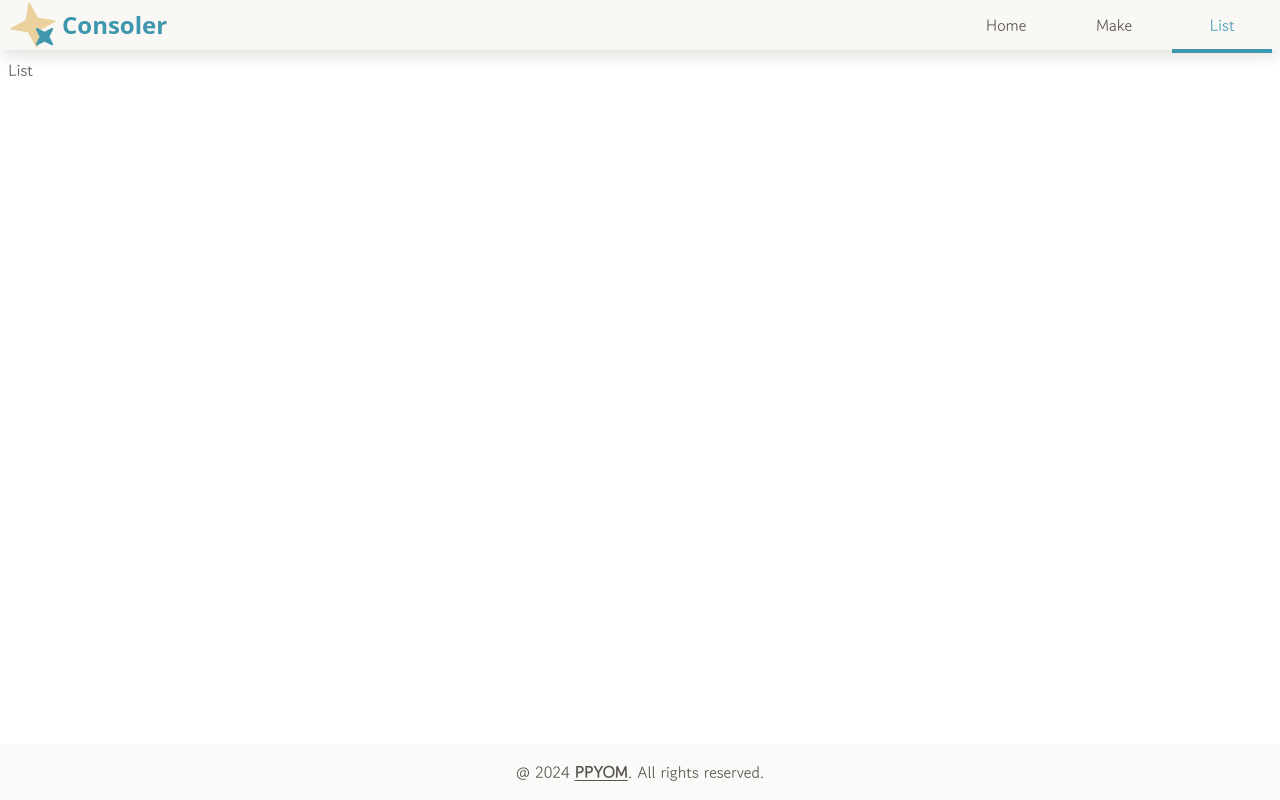
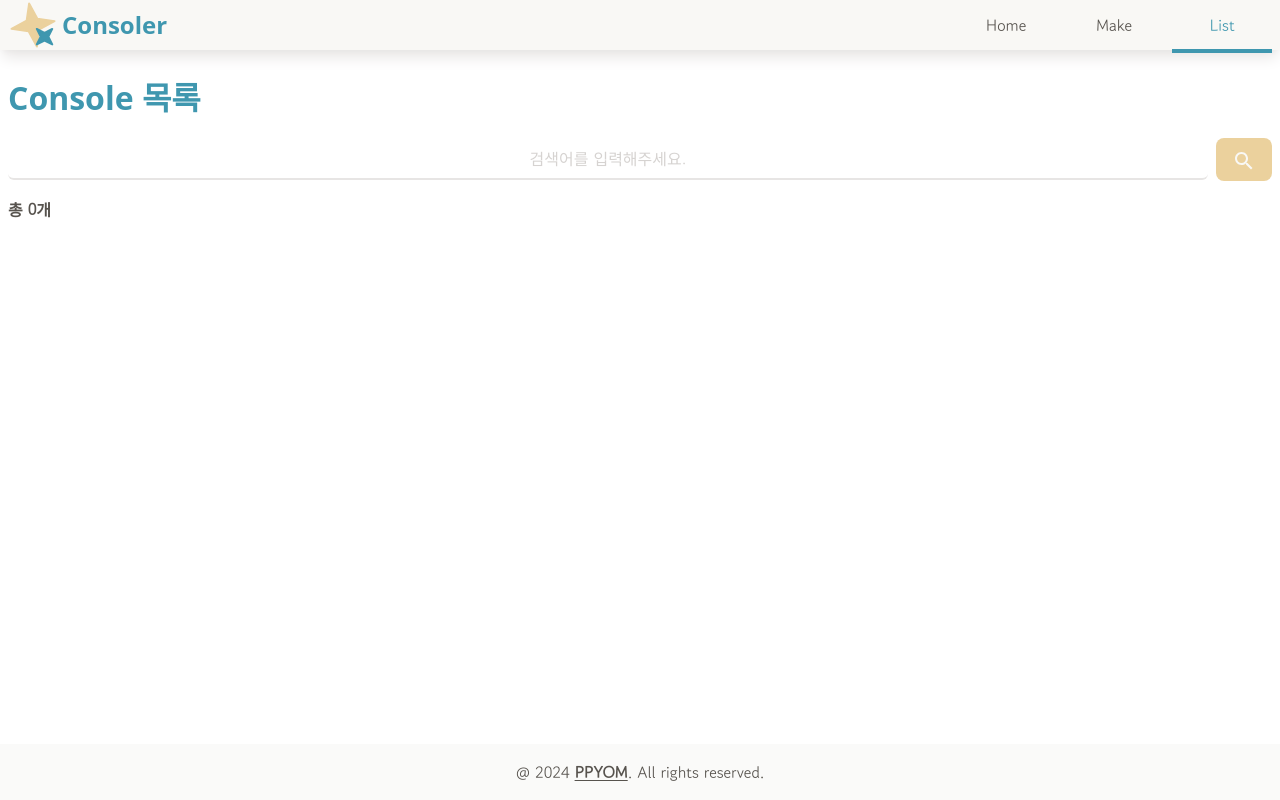
Before and after one commit to ppyom/consoler, a React (Vite) app: page /list in a window 1280 px wide. Built offline with nearby package versions, Linux system fonts and the light colour scheme.

Commit message:
feat: ListPage 구현 #21

```diff
--- a/src/pages/ListPage/ListPage.module.css
+++ b/src/pages/ListPage/ListPage.module.css
@@ -1,2 +1,7 @@
 .list {
+  @apply pt-4 pb-16 mx-auto max-w-screen-xl w-full;
+  h2 {
+    @apply mt-2 mb-4;
+    @apply text-brand-secondary;
+  }
 }
--- a/src/pages/ListPage/ListPage.tsx
+++ b/src/pages/ListPage/ListPage.tsx
@@ -1,8 +1,19 @@
+import { SearchProvider } from '../../context/searchContext.tsx';
 import PageLayout from '../../components/layouts/PageLayout/PageLayout.tsx';
+import SearchForm from './SearchForm/SearchForm.tsx';
+import ConsoleList from './ConsoleList/ConsoleList.tsx';
 import styles from './ListPage.module.css';
 
 const ListPage = () => {
-  return <PageLayout className={styles.list}>List</PageLayout>;
+  return (
+    <SearchProvider>
+      <PageLayout className={styles.list}>
+        <h2>Console 목록</h2>
+        <SearchForm />
+        <ConsoleList />
+      </PageLayout>
+    </SearchProvider>
+  );
 };
 
 export default ListPage;
```
